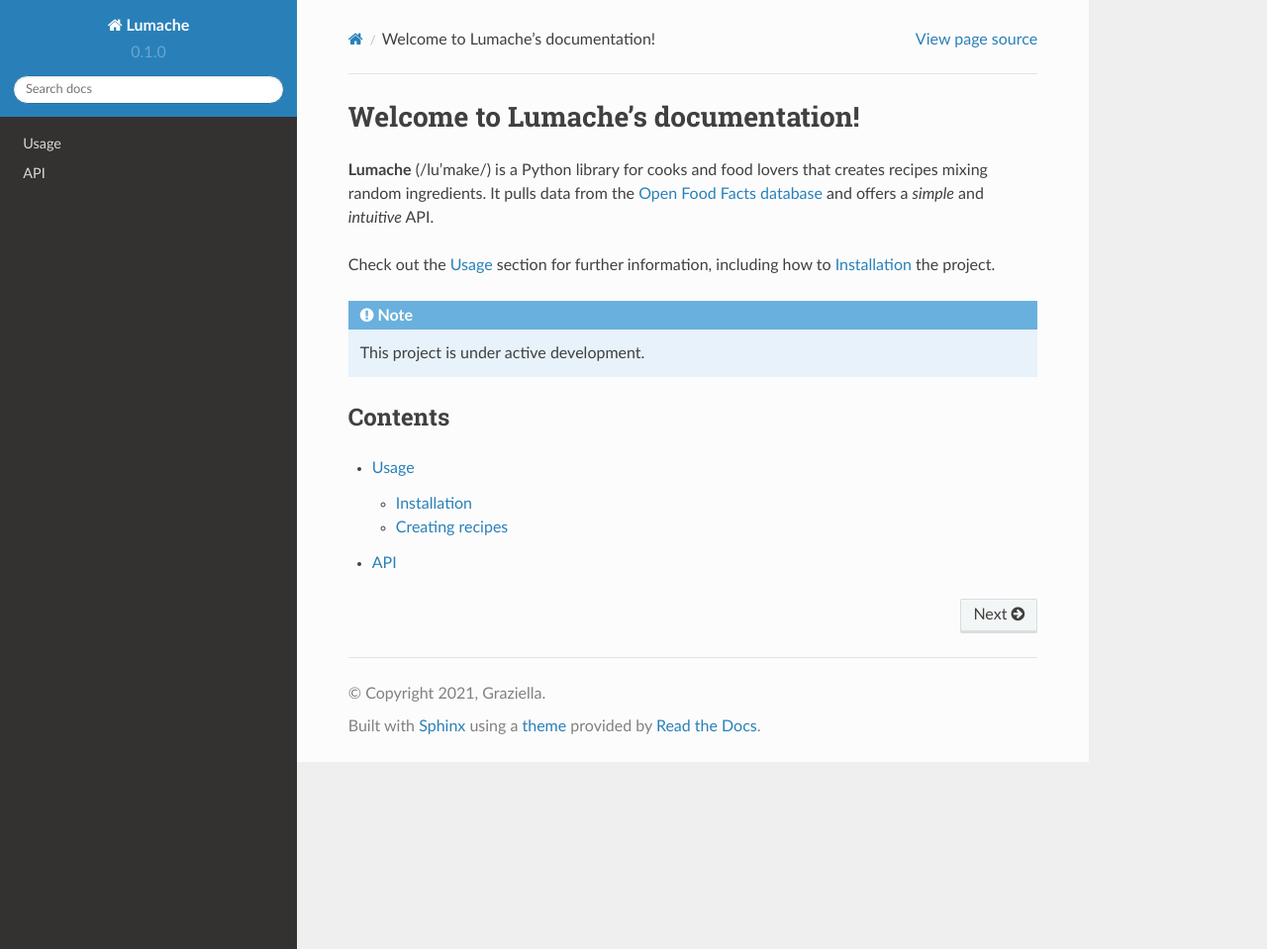
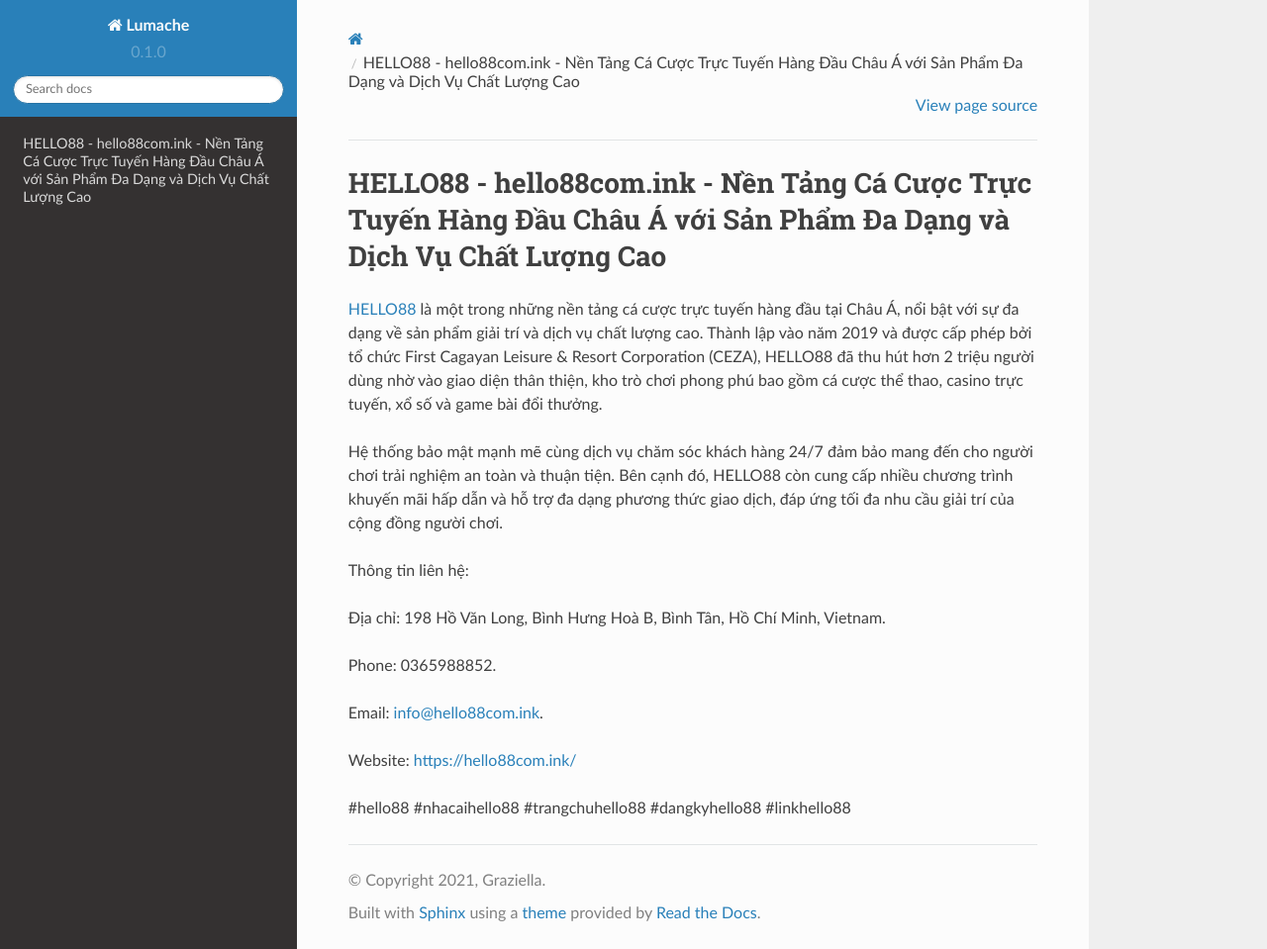
Before and after one commit to vqtranquocthuan424/hello88comink, a Sphinx documentation site: the page built from docs/source/index.rst, in a window 1280 px wide and 959 px high. Shown: the whole window at 99% size. Built offline with Sphinx 7.4.7 and the Read the Docs theme 2.0.0, drawn with Linux system fonts in a browser that asks for light colours.

Commit message:
Update index.rst

```diff
--- a/docs/source/index.rst
+++ b/docs/source/index.rst
@@ -1,22 +1,18 @@
-Welcome to Lumache's documentation!
+HELLO88 - hello88com.ink - Nền Tảng Cá Cược Trực Tuyến Hàng Đầu Châu Á với Sản Phẩm Đa Dạng và Dịch Vụ Chất Lượng Cao
 ===================================
 
-**Lumache** (/lu'make/) is a Python library for cooks and food lovers
-that creates recipes mixing random ingredients.
-It pulls data from the `Open Food Facts database <https://world.openfoodfacts.org/>`_
-and offers a *simple* and *intuitive* API.
+`HELLO88 <https://hello88com.ink/>`_ là một trong những nền tảng cá cược trực tuyến hàng đầu tại Châu Á, nổi bật với sự đa dạng về sản phẩm giải trí và dịch vụ chất lượng cao. Thành lập vào năm 2019 và được cấp phép bởi tổ chức First Cagayan Leisure & Resort Corporation (CEZA), HELLO88 đã thu hút hơn 2 triệu người dùng nhờ vào giao diện thân thiện, kho trò chơi phong phú bao gồm cá cược thể thao, casino trực tuyến, xổ số và game bài đổi thưởng.
 
-Check out the :doc:`usage` section for further information, including
-how to :ref:`installation` the project.
+Hệ thống bảo mật mạnh mẽ cùng dịch vụ chăm sóc khách hàng 24/7 đảm bảo mang đến cho người chơi trải nghiệm an toàn và thuận tiện. Bên cạnh đó, HELLO88 còn cung cấp nhiều chương trình khuyến mãi hấp dẫn và hỗ trợ đa dạng phương thức giao dịch, đáp ứng tối đa nhu cầu giải trí của cộng đồng người chơi.
 
-.. note::
+Thông tin liên hệ:
 
-   This project is under active development.
+Địa chỉ: 198 Hồ Văn Long, Bình Hưng Hoà B, Bình Tân, Hồ Chí Minh, Vietnam.
 
-Contents
---------
+Phone: 0365988852.
 
-.. toctree::
+Email: info@hello88com.ink.
 
-   usage
-   api
+Website: https://hello88com.ink/
+
+#hello88 #nhacaihello88 #trangchuhello88 #dangkyhello88 #linkhello88
```
